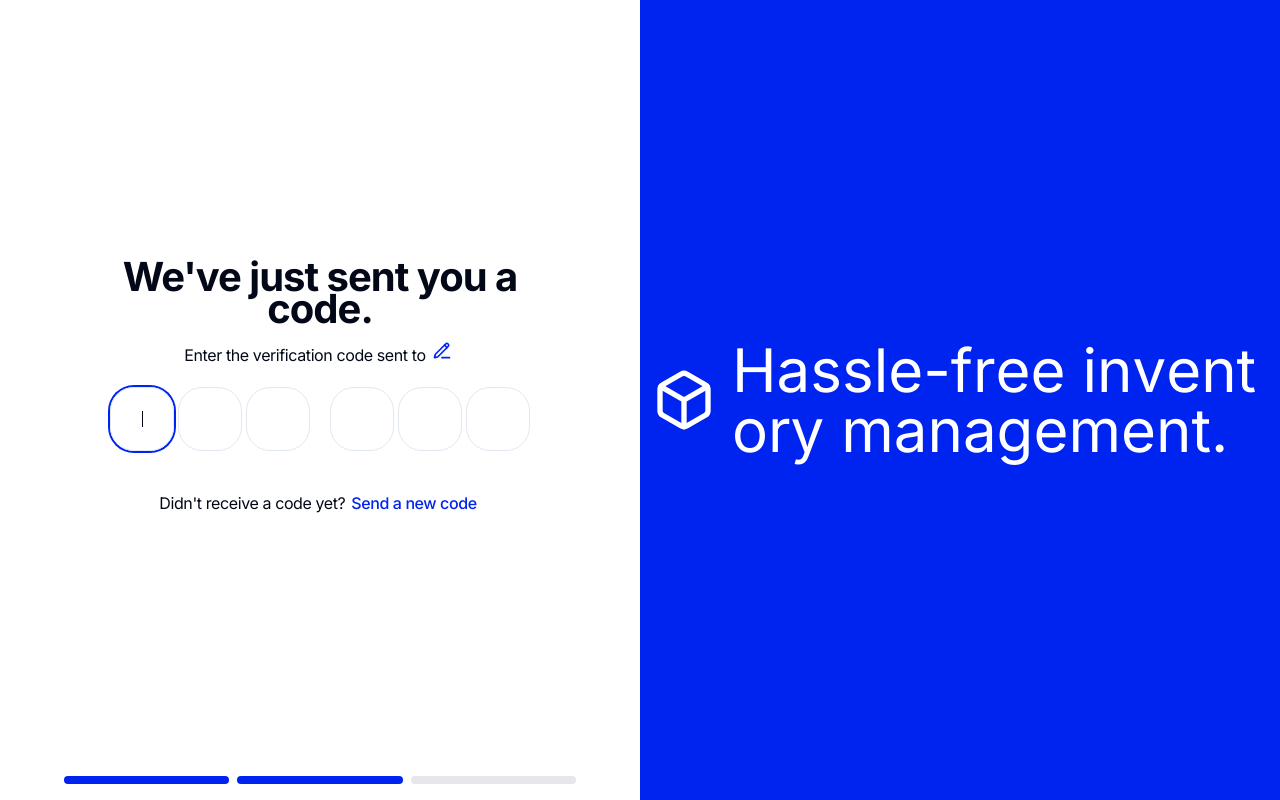
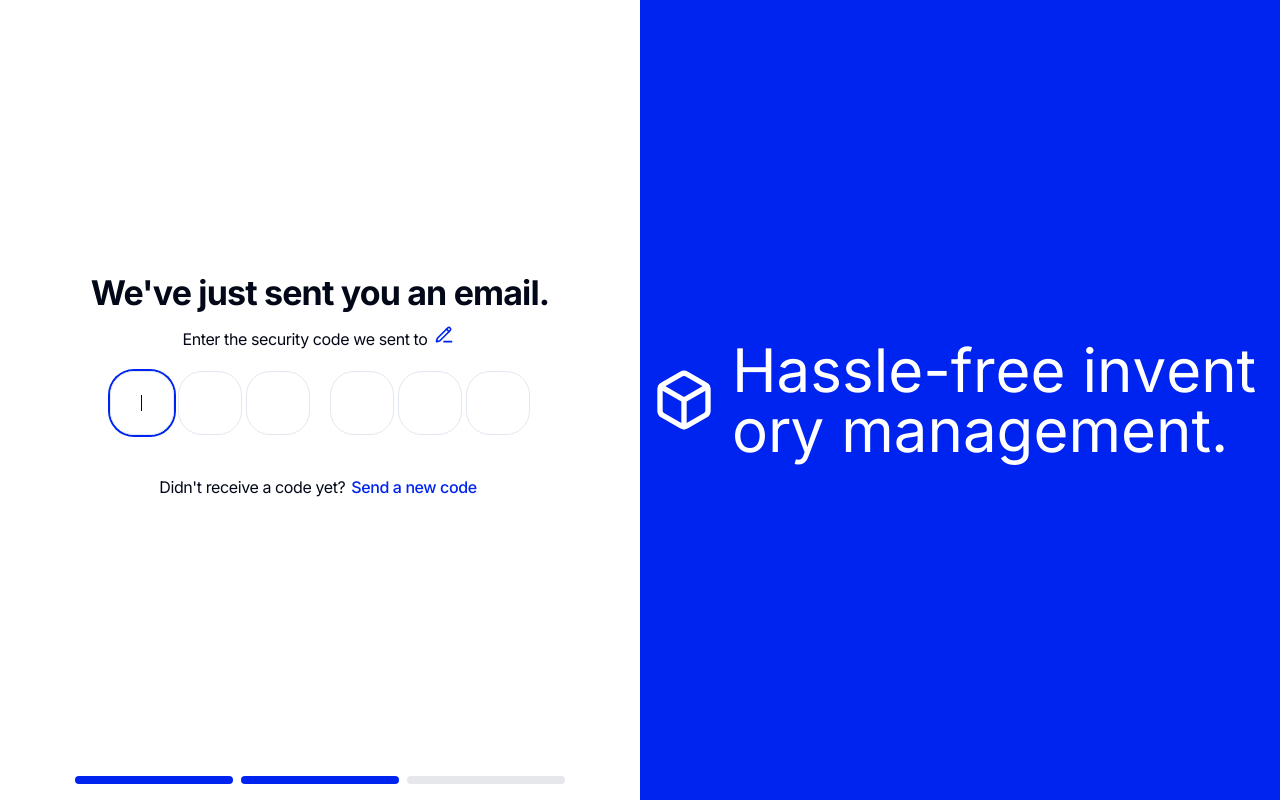
Before and after one commit to iyiolacak/ims, a Next.js app: page /sign-up/verify-email in a window 1280 px wide. Built offline with nearby package versions, Linux system fonts and the light colour scheme; no server answers.

Commit message:
- new: SignUpContext added for globally providing the signUp from Clerk's useSignUp

```diff
--- a/src/app/(authentication)/sign-up/_components/OAuthSignInButton.tsx
+++ b/src/app/(authentication)/sign-up/_components/OAuthSignInButton.tsx
@@ -6,16 +6,20 @@ import { OAuthStrategy, SignUpResource } from "@clerk/types";
 import React from "react";
 import { useState } from "react";
 import { oauthMapping } from "./oauthMapping";
+import { useSignUpContext } from "@/context/SignUpContext";
 type OAuthButtonProps = {
   strategy: OAuthStrategy;
   className?: string;
-  signUp: SignUpResource | undefined;
-  isLoaded: boolean;
   disabled?: boolean;
 };
 
-const OAuthSignInButton: React.FC<OAuthButtonProps> = ({ isLoaded, signUp, className, strategy, disabled }) => {
+const OAuthSignInButton: React.FC<OAuthButtonProps> = ({
+  className,
+  strategy,
+  disabled,
+}) => {
   const mapping = oauthMapping[strategy];
+  const { signUp } = useSignUpContext();
   const signInWith = (strategy: OAuthStrategy) => {
     if (signUp) {
       return signUp.authenticateWithRedirect({
--- a/src/app/(authentication)/sign-up/_components/SignUpForm.tsx
+++ b/src/app/(authentication)/sign-up/_components/SignUpForm.tsx
@@ -11,12 +11,8 @@ import { ClerkAPIError, SignUpResource } from "@clerk/types";
 import { useRouter } from "next/navigation";
 import { CircularLoading } from "respinner";
 import { useSignUpFormContext } from "@/context/SignUpFormContext";
+import { useSignUpContext } from "@/context/SignUpContext";
 import { AlertCircleIcon } from "lucide-react";
-
-interface SignUpFormProps {
-  signUp: SignUpResource | undefined;
-  isLoaded: boolean;
-}
 
 const signUpSchema = z.object({
   email: z.string().email({ message: "Invalid email address" }),
@@ -24,7 +20,7 @@ const signUpSchema = z.object({
 
 export type TSignUpFormValues = z.infer<typeof signUpSchema>;
 
-const SignUpForm: React.FC<SignUpFormProps> = ({ signUp, isLoaded }) => {
+const SignUpForm: React.FC = () => {
   const {
     register,
     watch,
@@ -34,6 +30,8 @@ const SignUpForm: React.FC<SignUpFormProps> = ({ signUp, isLoaded }) => {
     resolver: zodResolver(signUpSchema),
   });
 
+  // Warning: It is not form values context!
+  const { isLoaded, signUp, setActive } = useSignUpContext();
   const { setSubmittedFormData, setIsSubmitting, isSubmitting } =
     useSignUpFormContext();
 
--- a/src/app/(authentication)/sign-up/layout.tsx
+++ b/src/app/(authentication)/sign-up/layout.tsx
@@ -3,15 +3,16 @@ import AuthHeader from "../_components/AuthHeader";
 import SignUpPageOtherHalf from "./_components/SignUpPageOtherHalf";
 import { SignUpFormProvider } from "@/context/SignUpFormContext";
 import SignUpStageIndicator from "./_components/SignUpStageIndicator";
+import { SignUpProvider } from "@/context/SignUpContext";
 const SignUpLayout = ({ children }: { children: React.ReactNode }) => {
   return (
+    <SignUpProvider>
       <SignUpFormProvider>
-
         <div className="flex min-h-screen w-full flex-row">
           {/* add overflow-y-hidden */}
           <div className="flex w-full flex-row">
             <div className="flex h-full lg:w-1/2">
-        <div className="mx-auto flex flex-col max-w-lg">
+              <div className="mx-auto flex max-w-lg flex-col">
                 {children}
                 <SignUpStageIndicator outOf={3} />
               </div>
@@ -22,6 +23,7 @@ const SignUpLayout = ({ children }: { children: React.ReactNode }) => {
           </div>
         </div>
       </SignUpFormProvider>
+    </SignUpProvider>
   );
 };
 
--- a/src/app/(authentication)/sign-up/page.tsx
+++ b/src/app/(authentication)/sign-up/page.tsx
@@ -37,7 +37,6 @@ const SignUp = () => {
         <OAuthSignInButton
           strategy="oauth_google"
           className="border bg-white font-semibold"
-          isLoaded={isLoaded}
           disabled={isSubmitting}
 
         />
--- a/src/app/(authentication)/sign-up/verify-email/_components/OTPForm.tsx
+++ b/src/app/(authentication)/sign-up/verify-email/_components/OTPForm.tsx
@@ -25,7 +25,7 @@ const OTPForm = () => {
   } = useForm<TOTPCode>({
     resolver: zodResolver(OTPCodeSchema),
   });
-  const firstInputRef = useRef(null);
+
   const onSubmit = (OTPCode: TOTPCode) => {
     console.log("one time password:", OTPCode);
   };
--- a/src/app/(authentication)/sign-up/verify-email/page.tsx
+++ b/src/app/(authentication)/sign-up/verify-email/page.tsx
@@ -10,16 +10,16 @@ const VerifyEmail = () => {
   const { submittedFormData } = useSignUpFormContext();
   return (
     <div className="flex h-full w-full   px-4">
-      <div className="flex w-full max-w-lg flex-col h-full">
+      <div className="flex w-full flex-col h-full">
         <div className="flex flex-col items-center justify-center flex-grow">
           {/* Section Header */}
           <div className="w-full">
             <div className="mb-5 text-center">
-              <h2 className="scroll-m-20 text-2xl font-bold tracking-tight transition-colors first:mt-0 md:text-[40px]">
-                We&apos;ve just sent you a code.
+              <h2 className="scroll-m-20 text-2xl font-bold tracking-tight transition-colors first:mt-0 md:text-[34px]">
+                We&apos;ve just sent you an email.
               </h2>
-              <h3 className="text-md scroll-m-20 font-normal tracking-tight md:mt-4">
-                Enter the verification code sent to
+              <h3 className="text-[16px] scroll-m-20 font-normal tracking-tight md:mt-4">
+                Enter the security code we sent to
                 <span className="inline-flex cursor-pointer items-center rounded-md px-1 font-medium text-primary hover:bg-blue-100">
                   {submittedFormData.email}
                   <PencilLine className="ml-0.5" size={20} />
--- /dev/null
+++ b/src/context/SignUpContext.tsx
@@ -0,0 +1,31 @@
+"use client";
+import { useSignUp } from '@clerk/clerk-react';
+import { SetActive, SignUpResource } from '@clerk/types';
+import React, { createContext, useContext } from 'react';
+
+type SignUpContextValue = {
+    isLoaded: boolean;
+    signUp: SignUpResource | undefined;
+    setActive: SetActive | undefined;
+}
+
+const SignUpContext = createContext<SignUpContextValue | undefined>(undefined);
+
+const SignUpProvider = ({ children }: { children: React.ReactNode }) => {
+    const { isLoaded, signUp, setActive } = useSignUp();
+    return (
+        <SignUpContext.Provider value={{ isLoaded, signUp, setActive }}>
+            {children}
+        </SignUpContext.Provider>
+    )
+}
+
+const useSignUpContext = () => {
+    const context = useContext(SignUpContext);
+    if(!context) {
+     throw new Error("useSignUpContext must be used within SignUpProvider");
+    }
+    return context;
+};
+
+export { useSignUpContext, SignUpProvider };
```
Lines whose indentation alone changed are shown as unchanged.
